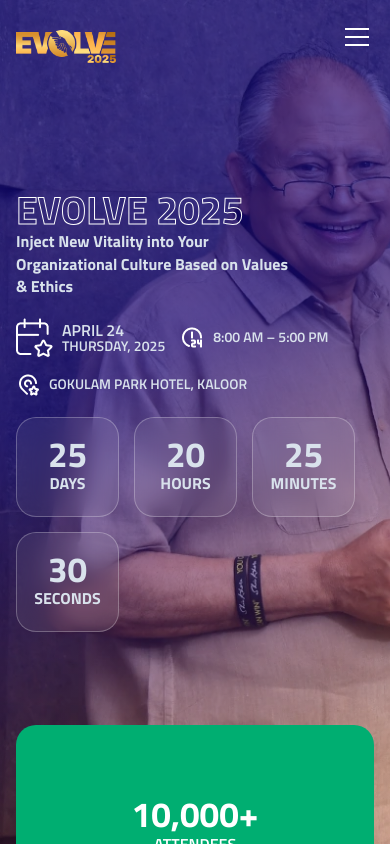
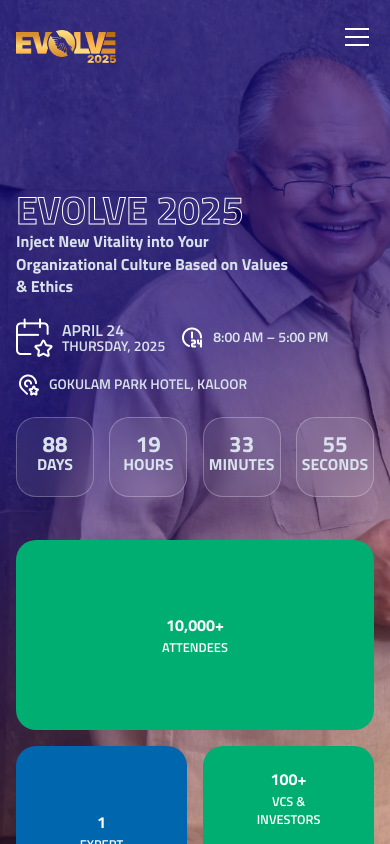
Before and after one commit to Shyamjith01/Evolve-frontend, a Next.js app: page / in a window 390 px wide. Shown: the top 844 px of the page. Built offline with nearby package versions, Linux system fonts and the light colour scheme.

Commit message:
UI update

```diff
--- a/src/components/Footer/Footer.tsx
+++ b/src/components/Footer/Footer.tsx
@@ -14,7 +14,7 @@ import logo from "../../../public/icons/EvolveLogo.png";
 
 export default function Footer() {
   return (
-    <Group py={50} w={"100%"} bg={"#00425F"}>
+    <Group py={50} pb={20} w={"100%"} bg={"#00425F"}>
       <Container size={1200} w={"100%"}>
         <Grid w={"100%"}>
           <Grid.Col span={{md:3.5,sm:6,xs:12}}>
@@ -91,6 +91,9 @@ export default function Footer() {
         </Grid>
 
         <Divider color="#0D6287" my="md" />
+        <Flex w="100%" justify="center">
+          <Text c={"#FFFFFF"} fw={400} fz={"14px"}>© 2025 Brand Stories. All rights reserved.</Text>
+        </Flex>
       </Container>
     </Group>
   );
--- a/src/features/About/About.module.css
+++ b/src/features/About/About.module.css
@@ -2,7 +2,7 @@
     width: 100%;
     height: 368px;
     border-radius: 20px;
-    object-fit: cover;
+    object-fit: contain;
     -webkit-border-radius: 20px;
     -moz-border-radius: 20px;
     -ms-border-radius: 20px;
--- a/src/features/Banner/Banner.module.css
+++ b/src/features/Banner/Banner.module.css
@@ -8,13 +8,17 @@
     padding-bottom: 49rem !important;
     margin-bottom: 8rem;
     @media (max-width:1011px) {
-        margin-bottom: 40vw !important;
+        margin-bottom: 31vw !important;
     }
     @media (max-width:768px) {
-        margin-bottom: 360px !important;
+        margin-bottom: 270px !important;
     }
     @media (max-width:498px) {
-        margin-bottom: 460px !important;
+        margin-bottom: 222px  !important;
+    }
+    @media (max-width:640px) and (min-width:450px) {
+        margin-bottom: 165px  !important;
+
     }
 }
 
@@ -87,6 +91,48 @@
     display: flex;
     flex-direction: column;
     gap: 0;
+    @media (max-width:640px) {
+        width: 20vw;
+        height: 80px;
+    }
+    @media (max-width:350px) {
+        height: 60px !important;
+        gap: 4px !important;
+        padding-top: 5px;
+        border-radius: 10px;
+        -webkit-border-radius: 10px;
+        -moz-border-radius: 10px;
+        -ms-border-radius: 10px;
+        -o-border-radius: 10px;
+}
+
+}
+
+.timeWrapDiv{
+    @media (max-width:520px) {
+        justify-content: space-between !important;
+    }
+
+}
+
+.rectangleBlurCard p:nth-of-type(1) {
+    @media (max-width:640px) and (min-width:350px) {
+        font-size: clamp(0.4rem, 10vw, 1.4rem) !important;
+    }
+    @media (max-width:360px) {
+        font-size: clamp(0.4rem, 10vw, 1.2rem) !important;
+
+    }
+
+}
+
+.rectangleBlurCard p:nth-of-type(2) {
+    @media (max-width:640px) and (min-width:350px) {
+        font-size: clamp(0.4rem, 10vw, 1rem) !important;
+    }
+    @media (max-width:360px) {
+        font-size: clamp(0.4rem, 10vw, 0.6rem) !important;
+    }
 }
 
 
@@ -104,3 +150,35 @@
         display: flex !important;
     }
 }
+
+
+.countText{
+    @media (max-width:640px) {
+        font-size: clamp(0.4rem, 10vw, 1rem) !important;
+    }
+}
+
+.couterWrapp{
+    @media (max-width:640px) {
+        gap: 10px !important;
+    }
+}
+
+.couterWrapp p:nth-of-type(2){
+    @media (max-width:640px) {
+        font-size: clamp(0.4rem, 10vw, 0.8rem) !important;
+    }
+}
+
+
+.progressContainer{
+    @media (max-width:640px) {
+        margin-top: 35px !important;
+    }
+}
+
+.estimateContainer{
+    @media (max-width:640px) {
+
+    }
+}
--- a/src/features/Banner/Banner.tsx
+++ b/src/features/Banner/Banner.tsx
@@ -14,6 +14,8 @@ import calendarWithStar from "../../../public/icons/calendarwithStar.png";
 import Image from "next/image";
 import Timeframe from "../../../public/icons/timeframe.png";
 import locationframe from "../../../public/icons/location.png";
+import { useEffect, useState } from "react";
+import { log } from "node:console";
 
 const EstimateCard = ({
   count,
@@ -33,8 +35,8 @@ const EstimateCard = ({
       h={"100%"}
       bg={bg}
     >
-      <Stack ta={"center"} justify="center" gap={4} align="center">
-        <Text c={"brand.0"} fw={700} fz={"35px"}>
+      <Stack ta={"center"} justify="center" className={classes.couterWrapp} gap={4} align="center">
+        <Text c={"brand.0"} fw={700} className={classes.countText} fz={"35px"}>
           {count}
         </Text>
         <Text
@@ -42,6 +44,7 @@ const EstimateCard = ({
           w={"60%"}
           c={"brand.0"}
           mt={-10}
+          ta={"center"}
           tt={"uppercase"}
           fw={600}
           fz={"16px"}
@@ -54,6 +57,39 @@ const EstimateCard = ({
 };
 
 export default function Banner() {
+
+  const [days, setDays] = useState(0);
+  const [hours, setHours] = useState(0);
+  const [minutes, setMinutes] = useState(0);
+  const [seconds, setSeconds] = useState(0);
+
+  const targetDate = new Date('2025-04-24T00:00:00'); // Set your target date here
+
+  useEffect(() => {
+    const intervalId = setInterval(() => {
+      const now = new Date();
+      const timeDifference = targetDate.getTime() - now.getTime();
+
+      if (timeDifference > 0) {
+        const secondsRemaining = Math.floor(timeDifference / 1000);
+        const minutesRemaining = Math.floor(secondsRemaining / 60);
+        const hoursRemaining = Math.floor(minutesRemaining / 60);
+        const daysRemaining = Math.floor(hoursRemaining / 24);
+
+        setDays(daysRemaining);
+        setHours(hoursRemaining % 24);
+        setMinutes(minutesRemaining % 60);
+        setSeconds(secondsRemaining % 60);
+      } else {
+        clearInterval(intervalId); // Stop the timer when the target date is reached
+      }
+    }, 1000); // Update every second
+
+    return () => clearInterval(intervalId);
+  }, []);
+
+
+
   return (
     <Group>
       <div className={classes.bannerBg}>
@@ -208,7 +244,7 @@ export default function Banner() {
                         </Text>
                       </Flex>
                     </Flex>
-                    <Flex wrap={"wrap"} gap={15} mt={20}>
+                    <Flex className={classes.timeWrapDiv} gap={15} mt={20}>
                       <Flex
                         ta={"center"}
                         gap={0}
@@ -217,7 +253,7 @@ export default function Banner() {
                         className={classes.rectangleBlurCard}
                       >
                         <Text fz={"35px"} c={"brand.1"} mt={-10} fw={700}>
-                          25
+                          {days}
                         </Text>
                         <Text
                           fz={"16px"}
@@ -237,7 +273,7 @@ export default function Banner() {
                         className={classes.rectangleBlurCard}
                       >
                         <Text fz={"35px"} c={"brand.1"} mt={-10} fw={700}>
-                        20
+                        {hours}
                         </Text>
                         <Text
                           fz={"16px"}
@@ -257,7 +293,7 @@ export default function Banner() {
                         className={classes.rectangleBlurCard}
                       >
                         <Text fz={"35px"} c={"brand.1"} mt={-10} fw={700}>
-                        25
+                        {minutes}
                         </Text>
                         <Text
                           fz={"16px"}
@@ -277,7 +313,7 @@ export default function Banner() {
                         className={classes.rectangleBlurCard}
                       >
                         <Text fz={"35px"} c={"brand.1"} mt={-10} fw={700}>
-                        30
+                        {seconds}
                         </Text>
                         <Text
                           fz={"16px"}
@@ -297,9 +333,9 @@ export default function Banner() {
           </Container>
         </div>
         <div className={classes.bgOverlay}></div>
-        <Container mt={85} w={"100%"} size={1200}>
+        <Container mt={85} className={classes.progressContainer} w={"100%"} size={1200}>
           <Grid styles={{ inner: { height: "206px" } }} h={"206px"} w="100%">
-            <Grid.Col h={"100%"} span={{ md: 2.4, base: 12 }}>
+            <Grid.Col h={"100%"} span={{ md: 2.4, base: 12 }} className={classes.estimateContainer}>
               <EstimateCard
                 bg="#00AE71"
                 count="10,000+"
@@ -309,7 +345,7 @@ export default function Banner() {
             <Grid.Col span={{ md: 1.8, base: 6 }}>
               <EstimateCard
                 bg="#0066AE"
-                count="40+"
+                count="1"
                 description="Expert Speakers"
               />
             </Grid.Col>
@@ -330,8 +366,9 @@ export default function Banner() {
                       justify="center"
                       gap={4}
                       align="center"
+                      className={classes.couterWrapp}
                     >
-                      <Text c={"brand.0"} fw={700} fz={"35px"}>
+                      <Text className={classes.countText} c={"brand.0"} fw={700} fz={"35px"}>
                         100+
                       </Text>
                       <Text
--- a/src/features/Sales/Sales.module.css
+++ b/src/features/Sales/Sales.module.css
@@ -17,3 +17,9 @@
     text-fill-color: transparent;
     /* Optional for future-proofing */
   }
+
+  .lastImg{
+    @media (max-width:640px) {
+        height: 254px;
+    }
+  }
--- a/src/features/Sales/SalesSection.tsx
+++ b/src/features/Sales/SalesSection.tsx
@@ -17,14 +17,14 @@ export default function SalesSection() {
       </Text>
 
       <Grid w="100%" mt={15}>
-        <Grid.Col span={{ md: 4.5, base: 6 }}>
+        <Grid.Col span={{ md: 4.5, sm:6,xs:12 }}>
           <Image
             className={classes.raduisImg}
             src={salesImg1}
             alt="salesImg1"
           />
         </Grid.Col>
-        <Grid.Col span={{ md: 4.5, base: 6 }}>
+        <Grid.Col span={{ md: 4.5,  sm:6,xs:12}}>
           <Grid gutter={10} w={"100%"}>
             <Grid.Col span={12}>
               <Image
@@ -62,9 +62,10 @@ export default function SalesSection() {
                 alt="salesImg1"
               />
             </Grid.Col>
-            <Grid.Col span={{ md: 12, base: 6 }}>
+            <Grid.Col span={{ md: 12, base: 12 }}>
               <Image
-                className={classes.raduisImg}
+                quality={100}
+                className={`${classes.raduisImg} ${classes.lastImg}`}
                 src={salesImg6}
                 height={154}
                 alt="salesImg1"
```
Also changed, not shown: src/features/EventInfo/EventInfo.module.css (+30 -4 lines), src/features/EventInfo/EventInfo.tsx (+2 -42 lines).
